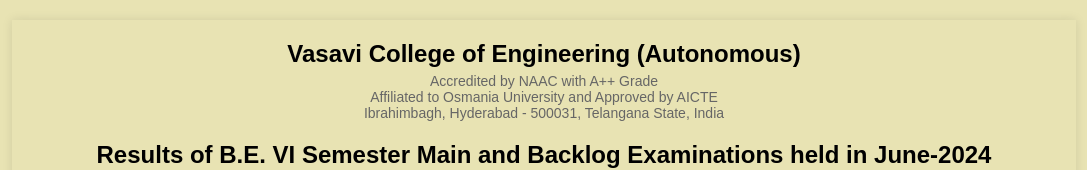
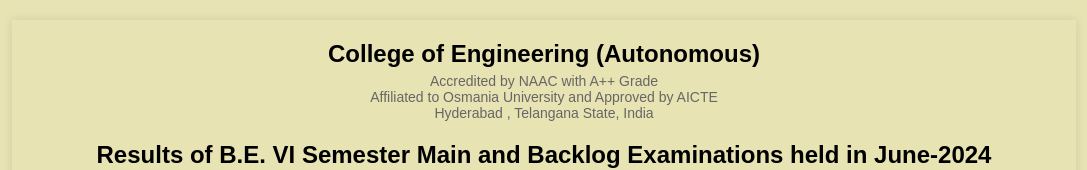
Before and after one commit to Shyamsunder24/result-page, a plain HTML site: page index.html in a window 1280 px wide. Shown: the top 170 px of the page, without its empty margins (96-1183 px from the left). Drawn offline with Linux system fonts and the light colour scheme.

Commit message:
Update index.html

```diff
--- a/index.html
+++ b/index.html
@@ -3,16 +3,16 @@
   <head>
     <meta charset="UTF-8" />
     <meta name="viewport" content="width=device-width, initial-scale=1.0" />
-    <title>Exam Results - Vasavi College of Engineering</title>
+    <title>Exam Results </title>
     <link rel="stylesheet" href="styles.css" />
   </head>
   <body>
     <div class="container">
       <header>
-        <h1>Vasavi College of Engineering (Autonomous)</h1>
+        <h1>College of Engineering (Autonomous)</h1>
         <p>
           Accredited by NAAC with A++ Grade<br />Affiliated to Osmania
-          University and Approved by AICTE<br />Ibrahimbagh, Hyderabad - 500031,
+          University and Approved by AICTE<br />Hyderabad ,
           Telangana State, India
         </p>
       </header>
```
